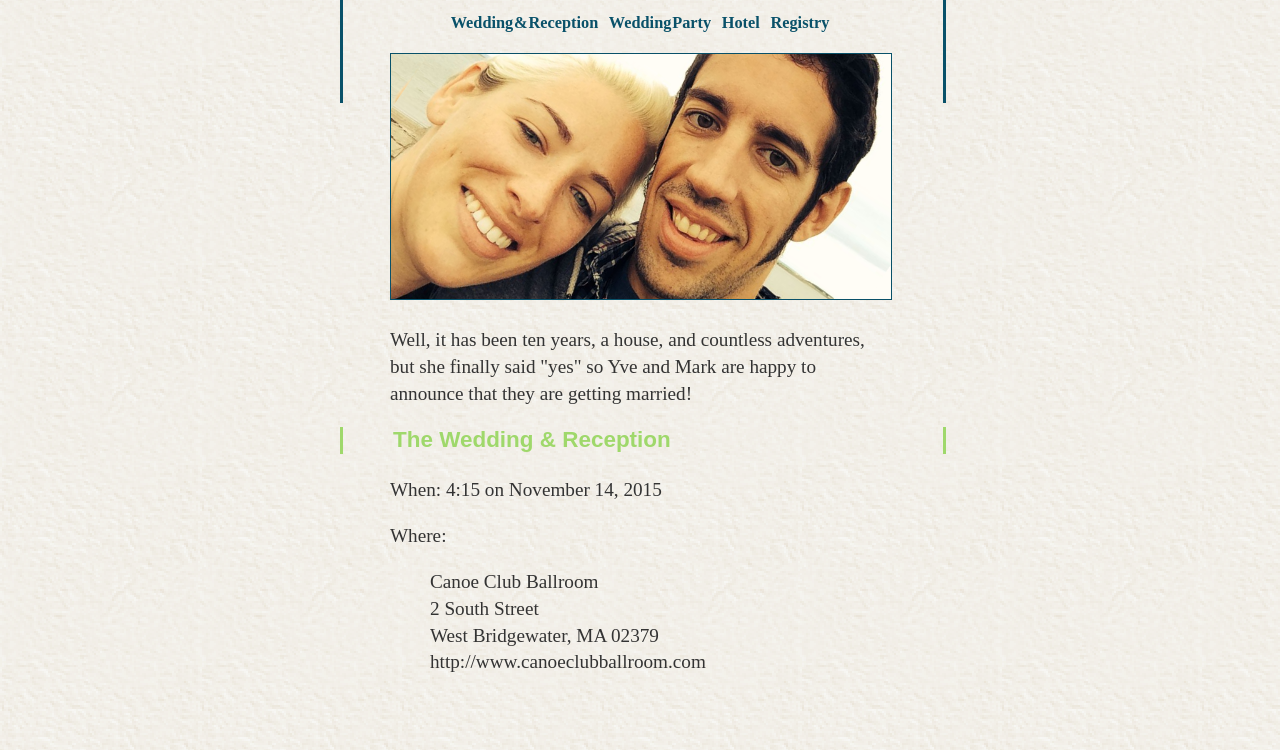
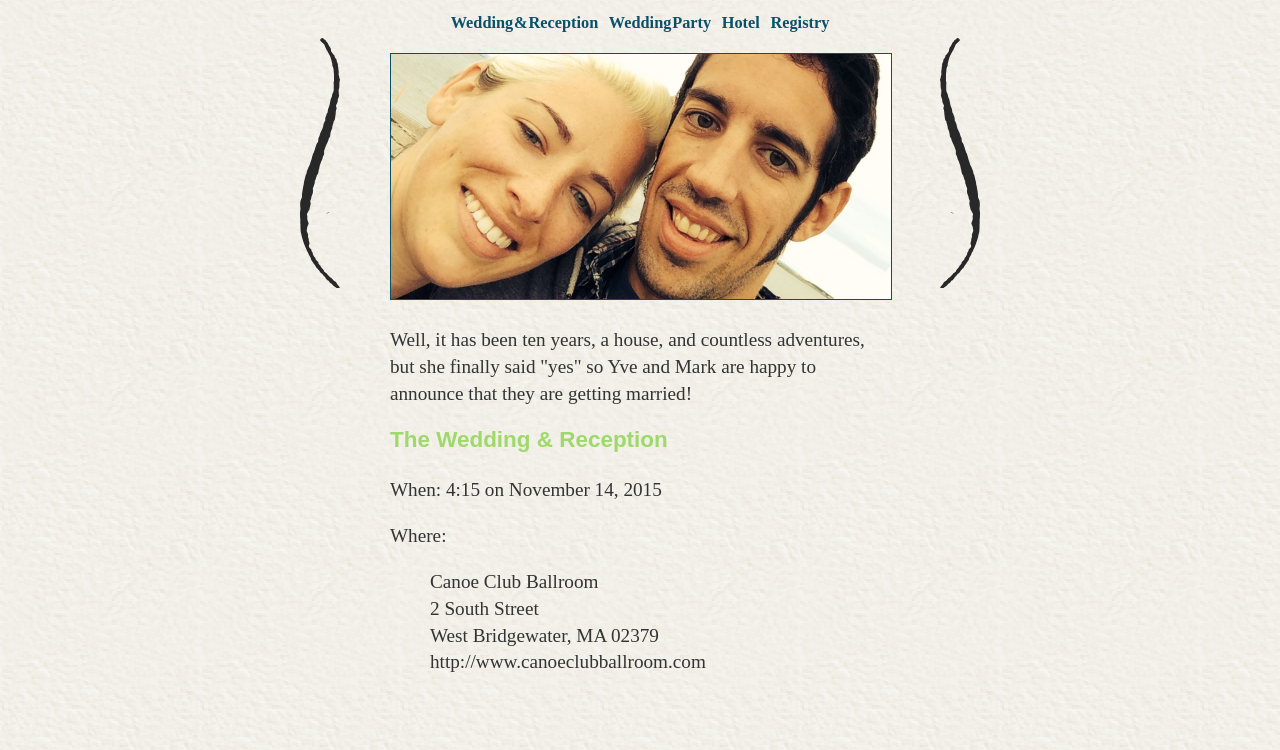
Before and after one commit to jugglinmike/yveandmark, a plain HTML site: page index.html in a window 1280 px wide. Shown: the part 537-1287 px from the top of the page. Drawn offline with Linux system fonts and the light colour scheme.

Commit message:
Use image huggers and make them sticky

```diff
--- a/index.html
+++ b/index.html
@@ -141,5 +141,32 @@
       </footer>
       <div class="huggers">&nbsp;</div>
     </main>
+
+<script>
+var huggers = document.getElementsByClassName('huggers')[0];
+var min = 300;
+var isFixed = window.scrollY < min;
+
+function placeHuggers() {
+  var fromTop = window.scrollY - min;
+  if (fromTop > 0) {
+    if (isFixed) {
+      return;
+    }
+
+    huggers.style.position = 'fixed';
+    huggers.style.top = '0px';
+    isFixed = true;
+  } else if (isFixed) {
+    huggers.style.position = 'absolute';
+    huggers.style.top = min + 'px';
+    isFixed = false;
+  }
+}
+
+placeHuggers();
+
+document.addEventListener('scroll', placeHuggers);
+</script>
   </body>
 </html>
--- a/style/main.css
+++ b/style/main.css
@@ -32,12 +32,9 @@ a, a:visited, a:active, a:hover {
 }
 
 h1, h2, h3 {
-	border-width: 0 3px;
-	padding: 0 50px;
-	margin: 0 -50px 1em;
+	margin: 0 0 1em;
 	width: 100%;
 
-	border-style: solid;
 	color: #9fd86b;
 	font-family: sans-serif;
 	font-weight: bold;
@@ -147,29 +144,39 @@ footer img {
 
 .huggers {
 	position: fixed;
-	top: 20%;
+	top: 0;
 	z-index: -1;
 
 	width: 600px;
-	margin-left: -50px;
-	height: 60%;
-	border-width: 0 3px;
-
-	border-style: solid;
-	border-color: #095169;
+	margin: 0 -50px;
+	height: 100%;
 }
 
-@media all and (max-width: 640px) {
+.huggers:before, .huggers:after {
+	width: 40px;
+	height: 100%;
+	display: block;
+	margin: 0 -40px;
+
+	content: ' ';
+	background-size: contain;
+	background-repeat: no-repeat;
+	background-position: center center;
+}
+
+.huggers:before {
+	background-image: url(../img/liney-thing-left.svg);
+	float: left;
+}
+
+.huggers:after {
+	background-image: url(../img/liney-thing-right.svg);
+	float: right;
+}
+
+@media all and (max-width: 690px) {
 	.huggers {
 		display: none;
-	}
-
-	h1, h2, h3 {
-		margin-left: 0;
-		margin-right: 0;
-		border-width: 0;
-		padding-left: 0;
-		padding-right: 0;
 	}
 }
 
```
Also changed, not shown: img/liney-thing-left.svg (added), img/liney-thing-right.svg (added).
